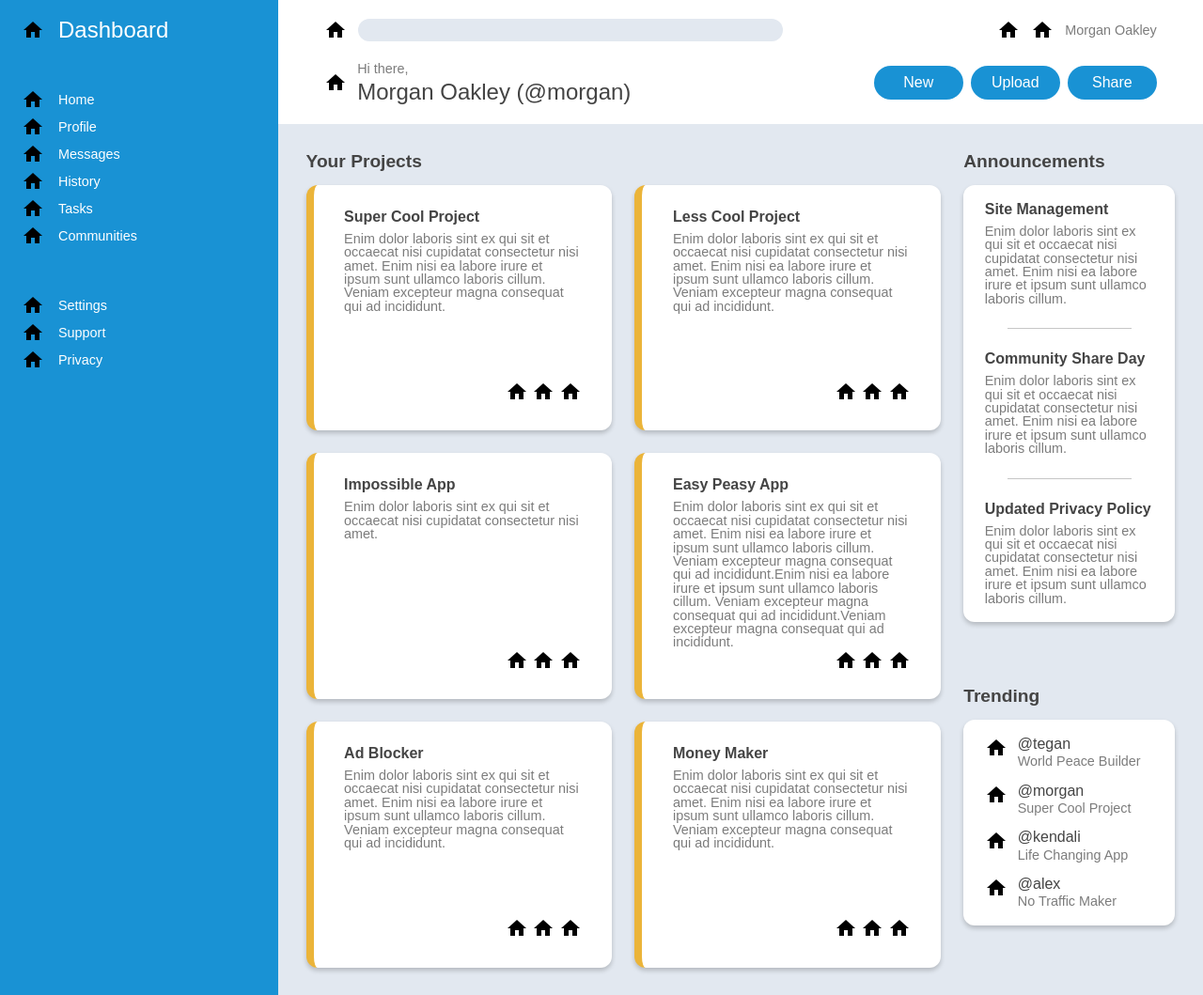
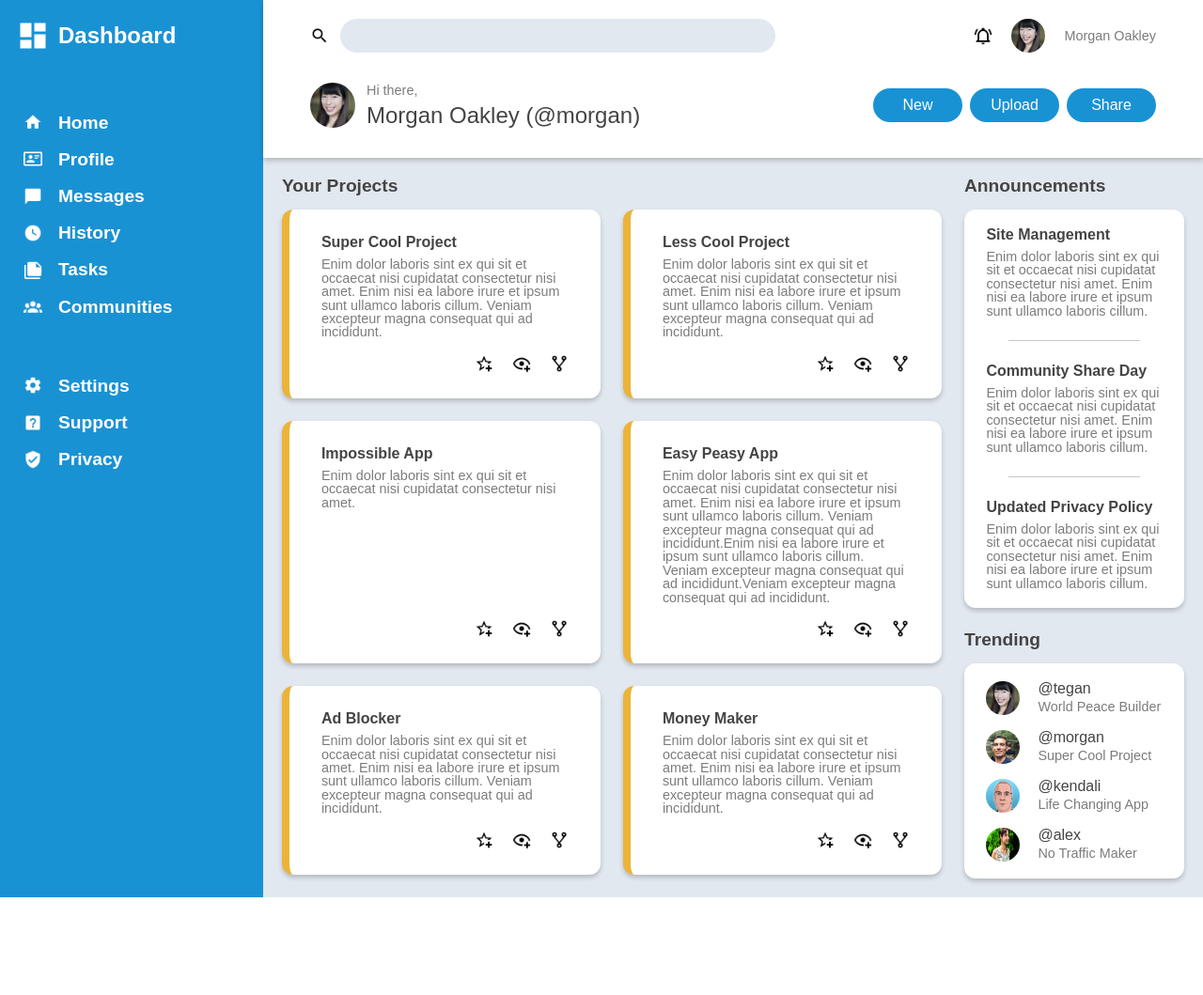
Before and after one commit to amirobinsonmuto/admin-dashboard, a plain HTML site: page index.html in a window 1280 px wide. Shown: the whole page at 94% size. After the commit the page ends 955 px from the top, so only its background shows below. Drawn offline with Linux system fonts and the light colour scheme.

Commit message:
Add more styling and upload all images

```diff
--- a/index.html
+++ b/index.html
@@ -11,48 +11,48 @@
     <div class="sidebar">
 
         <div class="logo nav-list nav-item">
-            <img src="asset/home.png" alt="home icon">
+            <img src="asset/logo.png"  width="36" height="36" alt="logo icon">
             <p>Dashboard</p>
         </div>
 
         <ul class="nav-list">
             <li class="nav-item">
-                <img src="asset/home.png" alt="home icon">
+                <img src="asset/home.png"  width="20" height="20" alt="home icon">
                 <p>Home</p>
             </li>
             <li class="nav-item">
-                <img src="asset/home.png" alt="home icon">
+                <img src="asset/profile.png"  width="20" height="20" alt="home icon">
                 <p>Profile</p>
             </li>
             <li class="nav-item">
-                <img src="asset/home.png" alt="home icon">
+                <img src="asset/message.png"  width="20" height="20" alt="messages icon">
                 <p>Messages</p>
             </li>
             <li class="nav-item">
-                <img src="asset/home.png" alt="home icon">
+                <img src="asset/history.png"  width="20" height="20" alt="history icon">
                 <p>History</p>
             </li>
             <li class="nav-item">
-                <img src="asset/home.png" alt="home icon">
+                <img src="asset/tasks.png"  width="20" height="20" alt="tasks icon">
                 <p>Tasks</p>
             </li>
             <li class="nav-item">
-                <img src="asset/home.png" alt="home icon">
+                <img src="asset/communities.png"  width="20" height="20" alt="asset icon">
                 <p>Communities</p>
             </li>
         </ul>
 
         <ul class="nav-list">
             <li class="nav-item">
-                <img src="asset/home.png" alt="home icon">
+                <img src="asset/settings.png"  width="20" height="20" alt="settings icon">
                 <p>Settings</p>
             </li>
             <li class="nav-item">
-                <img src="asset/home.png" alt="home icon">
+                <img src="asset/support.png"  width="20" height="20" alt="support icon">
                 <p>Support</p>
             </li>
             <li class="nav-item">
-                <img src="asset/home.png" alt="home icon">
+                <img src="asset/privacy.png"  width="20" height="20" alt="privacy icon">
                 <p>Privacy</p>
             </li>
         </ul>
@@ -62,18 +62,18 @@
     <div class="header">
 
         <div class="header-upper-left">
-            <img src="asset/home.png" alt="">
+            <img class="search-icon" src="asset/search.png"  width="20" height="20" alt="search icon">
             <div class="search-bar"></div>
         </div>
 
         <div class="header-upper-right">
-            <img src="asset/home.png" alt="">
-            <img src="asset/home.png" alt="">
+            <img src="asset/notification.png"  width="20" height="20" alt="notification icon">
+            <img class="profile-pic" src="asset/profile_pics/headshot.jpeg"  width="36" height="36" alt="">
             <p>Morgan Oakley</p>
         </div>
 
         <div class="header-lower-left">
-            <img src="asset/home.png" alt="">
+            <img class="profile-pic" src="asset/profile_pics/headshot.jpeg" width="48" width="48" alt="account profile picture">
             <p>Hi there,</p>
             <h1>Morgan Oakley (@morgan)</h1>
         </div>
@@ -101,9 +101,9 @@
                         </p>
                     </div>
                     <div class="panel-icons">
-                        <img src="asset/home.png" alt="">
-                        <img src="asset/home.png" alt="">
-                        <img src="asset/home.png" alt="">
+                        <img src="asset/favorite.png" width="20" alt="favorite icon">
+                        <img src="asset/watch.png" width="20" alt="watch icon">
+                        <img src="asset/share.png" width="20" alt="share icon">
                     </div>
                 </div>
                 <div class="project-panel">
@@ -116,9 +116,9 @@
                         </p>
                     </div>
                     <div class="panel-icons">
-                        <img src="asset/home.png" alt="">
-                        <img src="asset/home.png" alt="">
-                        <img src="asset/home.png" alt="">
+                        <img src="asset/favorite.png" width="20" alt="favorite icon">
+                        <img src="asset/watch.png" width="20" alt="watch icon">
+                        <img src="asset/share.png" width="20" alt="share icon">
                     </div>
                 </div>
                 <div class="project-panel">
@@ -129,9 +129,9 @@
                         </p>
                     </div>
                     <div class="panel-icons">
-                        <img src="asset/home.png" alt="">
-                        <img src="asset/home.png" alt="">
-                        <img src="asset/home.png" alt="">
+                        <img src="asset/favorite.png" width="20" alt="favorite icon">
+                        <img src="asset/watch.png" width="20" alt="watch icon">
+                        <img src="asset/share.png" width="20" alt="share icon">
                     </div>
                 </div>
                 <div class="project-panel">
@@ -147,9 +147,9 @@
                         </p>
                     </div>
                     <div class="panel-icons">
-                        <img src="asset/home.png" alt="">
-                        <img src="asset/home.png" alt="">
-                        <img src="asset/home.png" alt="">
+                        <img src="asset/favorite.png" width="20" alt="favorite icon">
+                        <img src="asset/watch.png" width="20" alt="watch icon">
+                        <img src="asset/share.png" width="20" alt="share icon">
                     </div>
                 </div>
                 <div class="project-panel">
@@ -162,9 +162,9 @@
                         </p>
                     </div>
                     <div class="panel-icons">
-                        <img src="asset/home.png" alt="">
-                        <img src="asset/home.png" alt="">
-                        <img src="asset/home.png" alt="">
+                        <img src="asset/favorite.png" width="20" alt="favorite icon">
+                        <img src="asset/watch.png" width="20" alt="watch icon">
+                        <img src="asset/share.png" width="20" alt="share icon">
                     </div>
                 </div>
                 <div class="project-panel">
@@ -177,9 +177,9 @@
                         </p>
                     </div>
                     <div class="panel-icons">
-                        <img src="asset/home.png" alt="">
-                        <img src="asset/home.png" alt="">
-                        <img src="asset/home.png" alt="">
+                        <img src="asset/favorite.png" width="20" alt="favorite icon">
+                        <img src="asset/watch.png" width="20" alt="watch icon">
+                        <img src="asset/share.png" width="20" alt="share icon">
                     </div>
                 </div>
             </div>
@@ -212,22 +212,22 @@
             <h2>Trending</h2>
             <div class="trending-panel">
                 <div class="user">
-                    <img src="asset/home.png" alt="">
+                    <img class="profile-pic" src="asset/profile_pics/headshot.jpeg" width="36" height="36" alt="profile pic">
                     <h4 class="username">@tegan</h4>
                     <p class="user-project">World Peace Builder</p>
                 </div>
                 <div class="user">
-                    <img src="asset/home.png" alt="">
+                    <img class="profile-pic" src="asset/profile_pics/Ben_Robinson_Headshot.jpeg" width="36" height="36" alt="profile pic">
                     <h4 class="username">@morgan</h4>
                     <p class="user-project">Super Cool Project</p>
                 </div>
                 <div class="user">
-                    <img src="asset/home.png" alt="">
+                    <img class="profile-pic" src="asset/profile_pics/profile1.jpg" width="36" height="36" alt="profile pic">
                     <h4 class="username">@kendali</h4>
                     <p class="user-project">Life Changing App</p>
                 </div>
                 <div class="user">
-                    <img src="asset/home.png" alt="">
+                    <img class="profile-pic" src="asset/profile_pics/profile4.jpg" width="36" height="36" alt="profile pic">
                     <h4 class="username">@alex</h4>
                     <p class="user-project">No Traffic Maker</p>
                 </div>
--- a/style.css
+++ b/style.css
@@ -94,29 +94,30 @@ hr {
 	border: none;
 }
 
+.profile-pic {
+	border-radius: 50%;
+}
 
-/* main sections */
+/* overall page layout */
 
 body {
     height: 100vh;
     display: grid;
-    grid-template-columns: 1fr 4fr;
+    grid-template-columns: 1fr 5fr;
     grid-template-rows: 1fr 5fr;
 	font-family: Arial, Helvetica, sans-serif;
 }
 
 .sidebar {
     grid-row: 1 / -1;
-    width: clamp(240px, 20vw, 60rem);
+    width: clamp(240px, 15vw, 60rem);
 }
 
 .header {
     grid-column: 2 / -1;
 }
 
-
 .main-container {
-    background-color: yellow;
     grid-column: 2 / -1;
 }
 
@@ -132,6 +133,8 @@ body {
 
 .sidebar ul li, .sidebar p {
 	color: #fff;
+	font-size: 1.2rem;
+	font-weight: 600;
 }
 
 .nav-item {
@@ -140,6 +143,7 @@ body {
 	gap: 12px;
 	align-items: center;
 	margin-bottom: 5px;
+	margin-bottom: 1.2rem;
 }
 
 .nav-item img {
@@ -150,20 +154,27 @@ body {
 	font-size: 1.5em;
 }
 
+.sidebar img {
+	filter: invert(100%) sepia(100%) saturate(0%) hue-rotate(288deg) brightness(102%) contrast(102%);
+  }
+
 /* header */
 
 .header {
 	display: grid;
 	grid-template-rows: 1fr 2fr;
 	grid-template-columns: 2fr 1fr;
-	margin: 20px 5%;
+	padding: 20px 5%;
 	gap: 20px;
 	align-items: center;
+	box-shadow: 0 3px 5px rgb(0 0 0 / 0.2);
+	z-index: 100;
 }
 
 .header-upper-left {
 	display: grid;
 	grid-template-columns: min-content minmax(150px, 80%);
+	height: 100%;
 	gap: 12px;
 }
 
@@ -172,7 +183,11 @@ body {
 	align-items: center;
 	display: grid;
 	grid-template-columns: min-content min-content auto;
-	gap: 12px;
+	gap: 20px;
+}
+
+.search-icon {
+	align-self: center;
 }
 
 .search-bar{
@@ -182,7 +197,7 @@ body {
 
 .header-lower-left {
 	display: grid;
-	grid-template-columns: 35px auto;
+	grid-template-columns: 60px auto;
 	grid-template-rows: min-content min-content;
 	align-items: center;
 }
@@ -213,21 +228,18 @@ body {
 .main-container {
 	display: grid;
 	grid-template-columns: 3fr 1fr;
-	grid-template-rows: min-content auto;
+	grid-template-rows: min-content min-content auto;
 	background-color: var(--color-grey);
-	gap: 24px;
-	padding: 3%;
+	column-gap: 24px;
+	padding: 2%;
 }
 
 .your-projects {
 	grid-row: 1 / -1;
 }
 
-.project-panels {
-	display: grid;
-	grid-template-columns: repeat(auto-fit, minmax(300px, 1fr));
-	grid-template-rows: repeat(3, 1fr);
-	gap: 24px;
+.announcements {
+	margin-bottom: 24px;
 }
 
 [class$="panel"] {
@@ -237,15 +249,26 @@ body {
 	box-shadow: 0 3px 5px rgb(0 0 0 / 0.2);
 }
 
+.project-panels {
+	display: grid;
+	grid-template-columns: repeat(auto-fit, minmax(300px, 1fr));
+	gap: 24px;
+}
+
 .project-panel {
 	border-left: solid 8px var(--color-orange);
 	display: grid;
-	grid-template-rows: min-content min-content;
 	align-content: space-between;
 }
 
 .panel-icons {
 	justify-self: end;
+	display: flex;
+	gap: 20px;
+}
+
+.panel-paragraph {
+	margin-bottom: 1rem;
 }
 
 /* Trending section */
@@ -258,7 +281,7 @@ body {
 
 .user {
 	display: grid;
-	grid-template-columns: 35px auto;
+	grid-template-columns: 55px auto;
 	grid-template-rows: min-content min-content;
 }
 
```
Also changed, not shown: asset/communities.png (added), asset/favorite.png (added), asset/history.png (added), asset/logo.png (added), asset/message.png (added), asset/notification.png (added), asset/privacy.png (added), asset/profile.png (added), asset/profile_pics/Ben_Robinson_Headshot.jpeg (added), asset/profile_pics/headshot.jpeg (added), asset/profile_pics/profile1.jpg (added), asset/profile_pics/profile4.jpg (added), asset/search.png (added), asset/settings.png (added), 4 more files.
